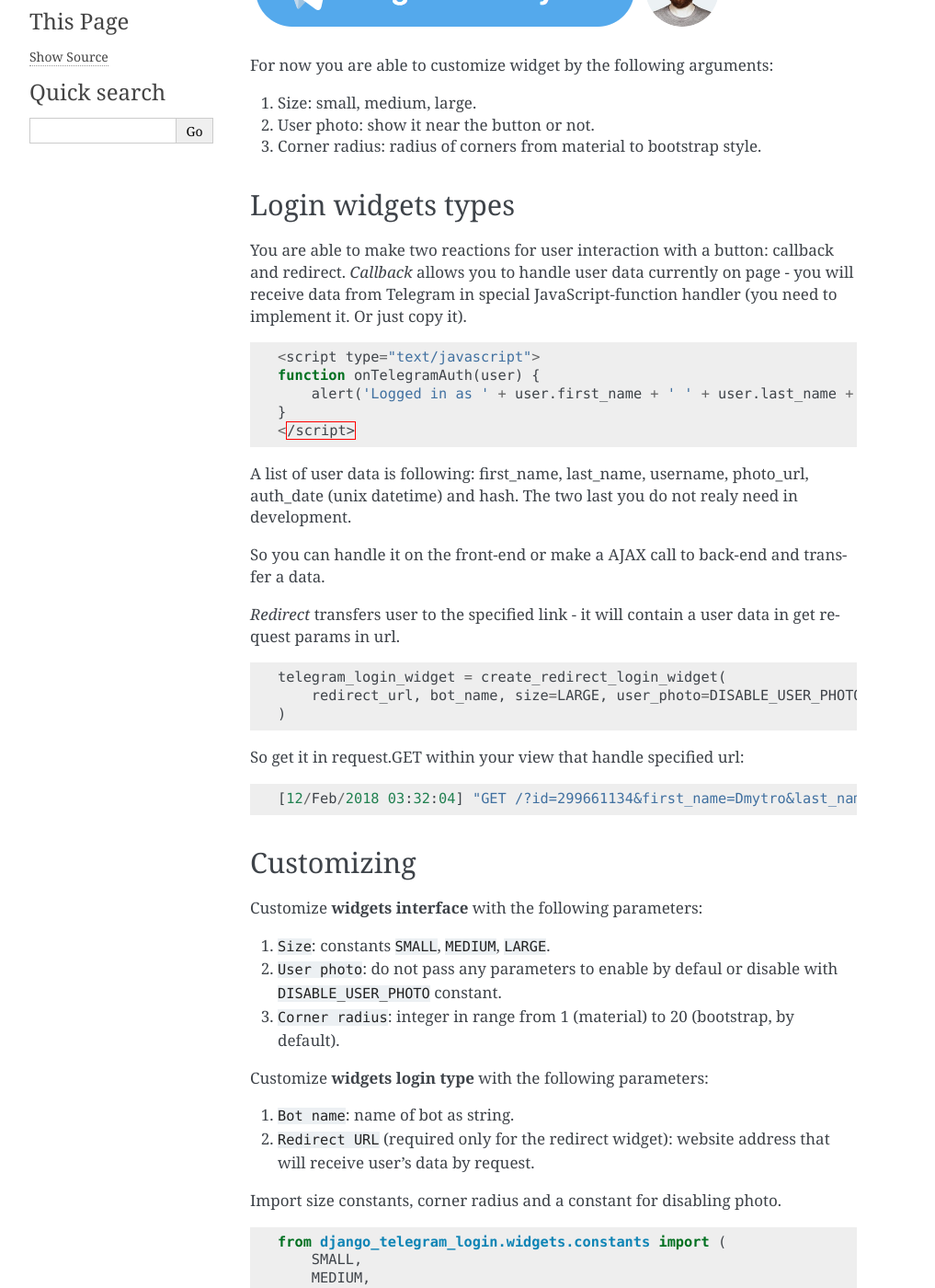
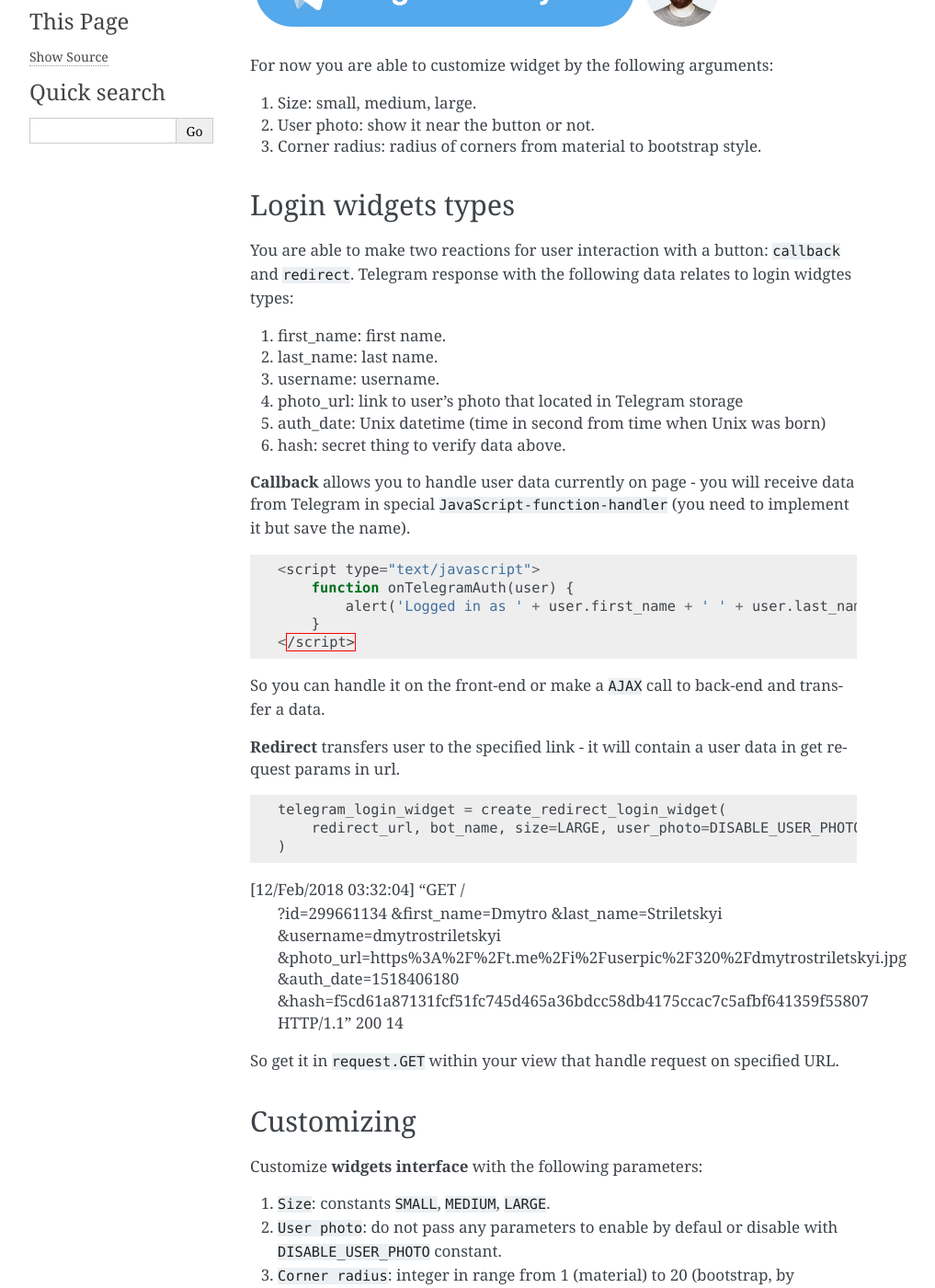
Before and after one commit to dmytrostriletskyi/django-telegram-login, a Sphinx documentation site: the page built from docs/source/how_to_use.rst, in a window 1280 px wide and 1400 px high, scrolled down 225 px. Shown: the whole window at 92% size, without its empty margins (148-1165 px from the left). Built offline with Sphinx 7.4.7, drawn with Linux system fonts in a browser that asks for light colours; some of the changed text lies outside the part shown.

Commit message:
Fix how to use cause of doc

```diff
--- a/docs/source/how_to_use.rst
+++ b/docs/source/how_to_use.rst
@@ -15,21 +15,29 @@
 Login widgets types
 ^^^^^^^^^^^^^^^^^^^
 
-You are able to make two reactions for user interaction with a button: callback and redirect. `Callback` allows you to handle user data currently on page - you will receive data from Telegram in special JavaScript-function handler (you need to implement it. Or just copy it).
+You are able to make two reactions for user interaction with a button: ``callback`` and ``redirect``.
+Telegram response with the following data relates to login widgtes types:
+
+1. first_name: first name.
+2. last_name: last name.
+3. username: username.
+4. photo_url: link to user's photo that located in Telegram storage
+5. auth_date: Unix datetime (time in second from time when Unix was born)
+6. hash: secret thing to verify data above.
+
+**Callback** allows you to handle user data currently on page - you will receive data from Telegram in special ``JavaScript-function-handler`` (you need to implement it but save the name).
 
 .. code-block:: javascript
 
     <script type="text/javascript">
-    function onTelegramAuth(user) {
-        alert('Logged in as ' + user.first_name + ' ' + user.last_name + '!');
-    }
+        function onTelegramAuth(user) {
+            alert('Logged in as ' + user.first_name + ' ' + user.last_name + '!');
+        }
     </script>
 
-A list of user data is following: first_name, last_name, username, photo_url, auth_date (unix datetime) and hash. The two last you do not realy need in development.
+So you can handle it on the front-end or make a ``AJAX`` call to back-end and transfer a data.
 
-So you can handle it on the front-end or make a AJAX call to back-end and transfer a data.
-
-`Redirect` transfers user to the specified link - it will contain a user data in get request params in url.
+**Redirect** transfers user to the specified link - it will contain a user data in get request params in url.
 
 .. code-block:: python
 
@@ -37,9 +45,17 @@
         redirect_url, bot_name, size=LARGE, user_photo=DISABLE_USER_PHOTO
     )
 
-So get it in request.GET within your view that handle specified url::
+[12/Feb/2018 03:32:04] "GET /
+    ?id=299661134
+    &first_name=Dmytro
+    &last_name=Striletskyi
+    &username=dmytrostriletskyi
+    &photo_url=https%3A%2F%2Ft.me%2Fi%2Fuserpic%2F320%2Fdmytrostriletskyi.jpg
+    &auth_date=1518406180
+    &hash=f5cd61a87131fcf51fc745d465a36bdcc58db4175ccac7c5afbf641359f55807
+    HTTP/1.1" 200 14
 
-[12/Feb/2018 03:32:04] "GET /?id=299661134&first_name=Dmytro&last_name=Striletskyi&username=dmytrostriletskyi&photo_url=https%3A%2F%2Ft.me%2Fi%2Fuserpic%2F320%2Fdmytrostriletskyi.jpg&auth_date=1518406180&hash=f5cd61a87131fcf51fc745d465a36bdcc58db4175ccac7c5afbf641359f55807 HTTP/1.1" 200 14
+So get it in ``request.GET`` within your view that handle request on specified URL.
 
 Customizing
 ^^^^^^^^^^^
@@ -82,7 +98,7 @@
     telegram_callback_login_widget = create_callback_login_widget(bot_name, corner_radius=10, size=SMALL)
 
     telegram_callback_llogin_widget = create_redirect_login_widget(
-    redirect_url, bot_name, size=LARGE, user_photo=DISABLE_USER_PHOTO
+        redirect_url, bot_name, size=LARGE, user_photo=DISABLE_USER_PHOTO
     )
 
 Rendering
@@ -109,9 +125,11 @@
         context = {'telegram_login_widget': telegram_login_widget}
         return render(request, 'telegram_auth/redirect.html', context)
 
-Do not forget to make its rendering safe, because it is not a raw text but Javascript. Below is an example of a Jinja code.
+Do not forget to make its rendering safe, because it is not a raw text but ``Javascript``. Below is an example of a ``Jinja code``.
 
-{% autoescape off %}{{ telegram_login_widget }}{% endautoescape %}
+.. code-block:: html
+
+    {% autoescape off %} {{ telegram_login_widget }} {% endautoescape %}
 
 Telegram authentication
 ^^^^^^^^^^^^^^^^^^^^^^^
@@ -146,9 +164,9 @@
         # Or handle it as you wish. For instance, save to DB.
         return HttpResponse('Hello, ' + result['first_name'] + '!')
 
-`verify_telegram_authentication` implements Telegram `instructions <https://core.telegram.org/widgets/login#checking-authorizations>`_ to verify the authentication. If result does not raise errors, it will return a dictionary with user data.
+``verify_telegram_authentication`` implements Telegram `instructions <https://core.telegram.org/widgets/login#checking-authorizations>`_ to verify the authentication. If result does not raise errors, it will return a dictionary with user data.
 
 Errors:
 
-1. NotTelegramDataError - the verification algorithm did not authorize Telegram data.
-2. TelegramDataIsOutdatedError - The Telegram data is outdated.
+1. ``NotTelegramDataError`` - the verification algorithm did not authorize Telegram data.
+2. ``TelegramDataIsOutdatedError`` - The Telegram data is outdated.
```
